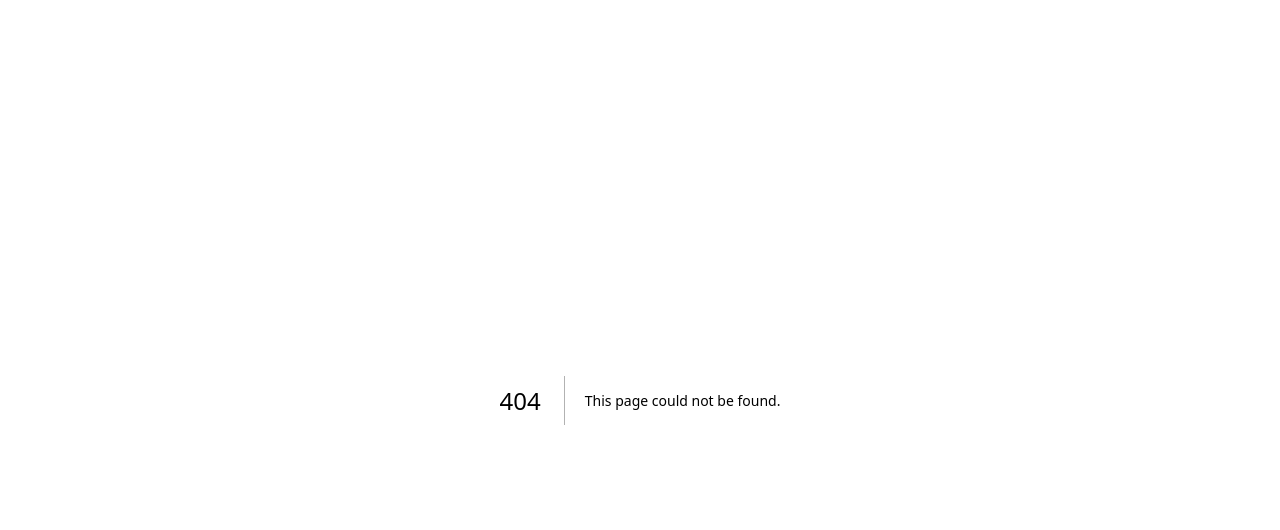
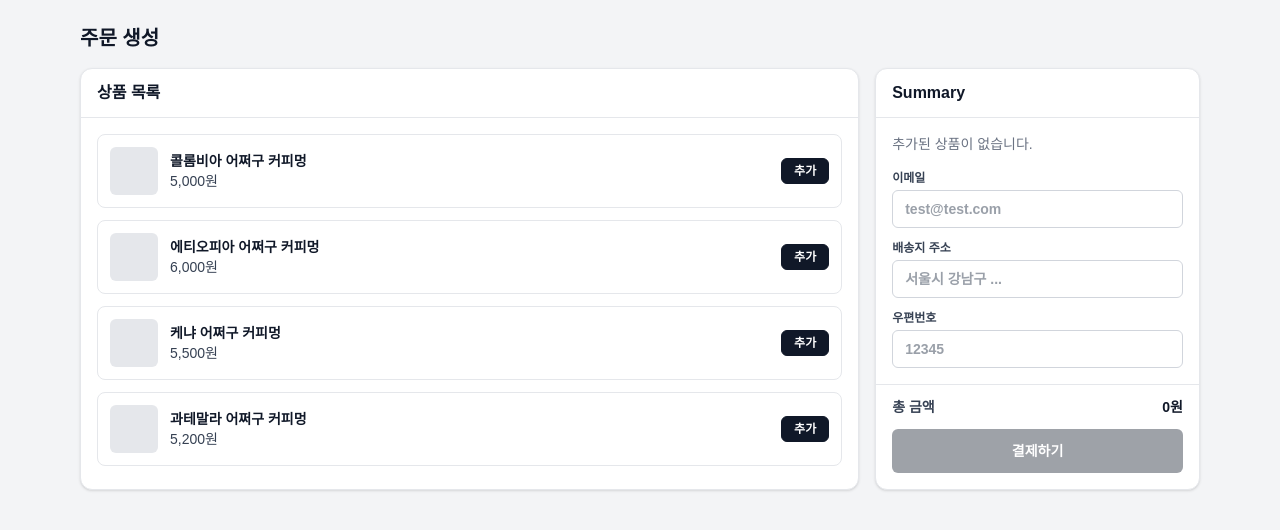
Before and after one commit to prgrms-be-devcourse/NBE8-10-1-Team-07, a Next.js app in the folder fe/: page /orders/create in a window 1280 px wide. Before the commit this address had no page. Shown: the top 530 px of the page. Built offline with nearby package versions, Linux system fonts and the light colour scheme.

Commit message:
feat: (fe) implement order create page UI

```diff
--- /dev/null
+++ b/fe/src/app/orders/create/page.tsx
@@ -0,0 +1,212 @@
+"use client";
+
+import { useMemo, useState } from "react";
+import { orderCreateStyles as s } from "@/app/style/orderCreate";
+
+type Product = {
+  id: number;
+  name: string;
+  price: number;
+};
+
+type CartItem = {
+  productId: number;
+  name: string;
+  price: number;
+  quantity: number;
+};
+
+const DUMMY_PRODUCTS: Product[] = [
+  { id: 1, name: "콜롬비아 어쩌구 커피멍", price: 5000 },
+  { id: 2, name: "에티오피아 어쩌구 커피멍", price: 6000 },
+  { id: 3, name: "케냐 어쩌구 커피멍", price: 5500 },
+  { id: 4, name: "과테말라 어쩌구 커피멍", price: 5200 },
+];
+
+export default function OrderCreatePage() {
+  const [cart, setCart] = useState<CartItem[]>([]);
+
+  // 배송 정보 (API 연결 전 UI만)
+  const [email, setEmail] = useState("");
+  const [shippingAddress, setShippingAddress] = useState("");
+  const [shippingCode, setShippingCode] = useState("");
+
+  const totalAmount = useMemo(
+    () => cart.reduce((sum, item) => sum + item.price * item.quantity, 0),
+    [cart]
+  );
+
+  const addToCart = (p: Product) => {
+    setCart((prev) => {
+      const found = prev.find((x) => x.productId === p.id);
+      if (!found) {
+        return [...prev, { productId: p.id, name: p.name, price: p.price, quantity: 1 }];
+      }
+      return prev.map((x) =>
+        x.productId === p.id ? { ...x, quantity: x.quantity + 1 } : x
+      );
+    });
+  };
+
+  const inc = (productId: number) => {
+    setCart((prev) =>
+      prev.map((x) =>
+        x.productId === productId ? { ...x, quantity: x.quantity + 1 } : x
+      )
+    );
+  };
+
+  const dec = (productId: number) => {
+    setCart((prev) =>
+      prev
+        .map((x) =>
+          x.productId === productId ? { ...x, quantity: x.quantity - 1 } : x
+        )
+        .filter((x) => x.quantity > 0)
+    );
+  };
+
+  const remove = (productId: number) => {
+    setCart((prev) => prev.filter((x) => x.productId !== productId));
+  };
+
+  const onCheckout = () => {
+    // TODO: 주문 생성 API 머지 후 fetch 연결
+    const payload = {
+      email,
+      shippingAddress,
+      shippingCode,
+      items: cart.map((x) => ({
+        productId: x.productId,
+        quantity: x.quantity,
+      })),
+      totalAmount,
+    };
+
+    console.log("checkout payload:", payload);
+    alert("임시 주문 생성 (콘솔 payload 확인)");
+  };
+
+  return (
+    <div className={s.page}>
+      <div className={s.container}>
+        <div className={s.headerRow}>
+          <h1 className={s.title}>주문 생성</h1>
+        </div>
+
+        <div className={s.grid}>
+          {/* 왼쪽: 상품 목록 */}
+          <section className={`${s.card} ${s.leftCol}`}>
+            <div className={s.cardHeader}>상품 목록</div>
+            <div className={s.list}>
+              {DUMMY_PRODUCTS.map((p) => (
+                <div key={p.id} className={s.productRow}>
+                  <div className={s.thumb} />
+                  <div className={s.productInfo}>
+                    <div className={s.productName}>{p.name}</div>
+                    <div className={s.productPrice}>
+                      {p.price.toLocaleString()}원
+                    </div>
+                  </div>
+                  <button className={s.btnAdd} onClick={() => addToCart(p)}>
+                    추가
+                  </button>
+                </div>
+              ))}
+            </div>
+          </section>
+
+          {/* 오른쪽: Summary */}
+          <section className={`${s.card} ${s.rightCol} overflow-visible`}>
+            <div className={s.cardHeader}>Summary</div>
+
+            {cart.length === 0 ? (
+              <div className={s.empty}>추가된 상품이 없습니다.</div>
+            ) : (
+              <div className={s.summaryList}>
+                {cart.map((item) => (
+                  <div key={item.productId} className={s.summaryRow}>
+                    <div className={s.summaryLeft}>
+                      <div className={s.nameWrap}>
+                        <div className={s.summaryName}>{item.name}</div>
+                        <div className={s.tooltip}>{item.name}</div>
+                      </div>
+                      <div className={s.summarySub}>
+                        {item.price.toLocaleString()}원
+                      </div>
+                    </div>
+
+                    <div className={s.qtyBox}>
+                      <button className={s.qtyBtn} onClick={() => dec(item.productId)}>
+                        -
+                      </button>
+                      <div className={s.qtyValue}>{item.quantity}</div>
+                      <button className={s.qtyBtn} onClick={() => inc(item.productId)}>
+                        +
+                      </button>
+                    </div>
+
+                    <button
+                      className={s.btnRemove}
+                      onClick={() => remove(item.productId)}
+                    >
+                      삭제
+                    </button>
+                  </div>
+                ))}
+              </div>
+            )}
+
+            {/* 배송 정보 입력 박스 */}
+            <div className={s.formBox}>
+              <label className={s.label}>
+                이메일
+                <input
+                  className={s.input}
+                  value={email}
+                  onChange={(e) => setEmail(e.target.value)}
+                  placeholder="test@test.com"
+                />
+              </label>
+
+              <label className={s.label}>
+                배송지 주소
+                <input
+                  className={s.input}
+                  value={shippingAddress}
+                  onChange={(e) => setShippingAddress(e.target.value)}
+                  placeholder="서울시 강남구 ..."
+                />
+              </label>
+
+              <label className={s.label}>
+                우편번호
+                <input
+                  className={s.input}
+                  value={shippingCode}
+                  onChange={(e) => setShippingCode(e.target.value)}
+                  placeholder="12345"
+                />
+              </label>
+            </div>
+
+            <div className={s.totalRow}>
+              <div className={s.totalLabel}>총 금액</div>
+              <div className={s.totalValue}>
+                {totalAmount.toLocaleString()}원
+              </div>
+            </div>
+
+            <button
+              className={s.btnCheckout}
+              onClick={onCheckout}
+              disabled={cart.length === 0}
+            >
+              결제하기
+            </button>
+          </section>
+        </div>
+      </div>
+    </div>
+  );
+}
--- /dev/null
+++ b/fe/src/app/style/orderCreate.ts
@@ -0,0 +1,56 @@
+export const orderCreateStyles = {
+  page: "min-h-screen bg-gray-100",
+  container: "mx-auto max-w-6xl px-4 py-6",
+  headerRow: "mb-4",
+  title: "text-xl font-bold text-gray-900",
+
+  grid: "grid grid-cols-1 gap-4 md:grid-cols-10",
+  leftCol: "md:col-span-7",
+  rightCol: "md:col-span-3",
+
+  card: "rounded-xl bg-white shadow-sm border border-gray-200",
+  cardHeader: "px-4 py-3 border-b border-gray-200 font-semibold text-gray-900",
+
+  list: "p-4 space-y-3",
+
+  productRow: "flex items-center gap-3 rounded-lg border border-gray-200 p-3",
+  thumb: "h-12 w-12 rounded-md bg-gray-200",
+  productInfo: "flex-1",
+  productName: "text-sm font-semibold text-gray-900",
+  productPrice: "text-sm text-gray-700",
+
+  btnAdd:
+    "rounded-md border border-gray-900 bg-gray-900 px-3 py-1 text-xs font-semibold text-white hover:bg-black",
+
+  empty: "p-4 text-sm text-gray-500",
+
+  summaryList: "p-4 space-y-3",
+  summaryRow: "flex items-center gap-3 rounded-lg border border-gray-200 p-3",
+  summaryLeft: "flex-1 min-w-0",
+
+  nameWrap: "relative min-w-0 group",
+  summaryName: "text-sm font-semibold text-gray-900 truncate",
+  tooltip:
+    "pointer-events-none absolute left-0 top-full z-20 mt-1 hidden max-w-[260px] rounded-md bg-gray-900 px-2 py-1 text-xs text-white shadow-lg group-hover:block",
+
+  summarySub: "text-xs text-gray-500",
+
+  qtyBox: "flex items-center rounded-md border border-gray-300 overflow-hidden",
+  qtyBtn: "px-3 py-1 text-sm font-bold text-gray-900 hover:bg-gray-100",
+  qtyValue: "w-8 text-center text-sm font-semibold text-gray-900",
+
+  btnRemove:
+    "rounded-md bg-gray-900 px-3 py-1 text-xs font-semibold text-white hover:bg-black shrink-0",
+
+  formBox: "px-4 pb-4 space-y-3",
+  label: "block text-xs font-semibold text-gray-700",
+  input:
+    "mt-1 w-full rounded-md border border-gray-300 px-3 py-2 text-sm outline-none focus:border-gray-900 focus:ring-1 focus:ring-gray-900",
+
+  totalRow: "flex items-center justify-between px-4 py-3 border-t border-gray-200",
+  totalLabel: "text-sm font-semibold text-gray-700",
+  totalValue: "text-sm font-bold text-gray-900",
+
+btnCheckout:
+  "mx-4 mb-4 w-[calc(100%-2rem)] rounded-md bg-gray-900 px-4 py-3 text-sm font-semibold text-white hover:bg-black disabled:opacity-40 disabled:cursor-not-allowed",
+} as const;
--- a/fe/tsconfig.json
+++ b/fe/tsconfig.json
@@ -1,5 +1,6 @@
 {
   "compilerOptions": {
+    "baseUrl": ".",
     "target": "ES2017",
     "lib": ["dom", "dom.iterable", "esnext"],
     "allowJs": true,
```
